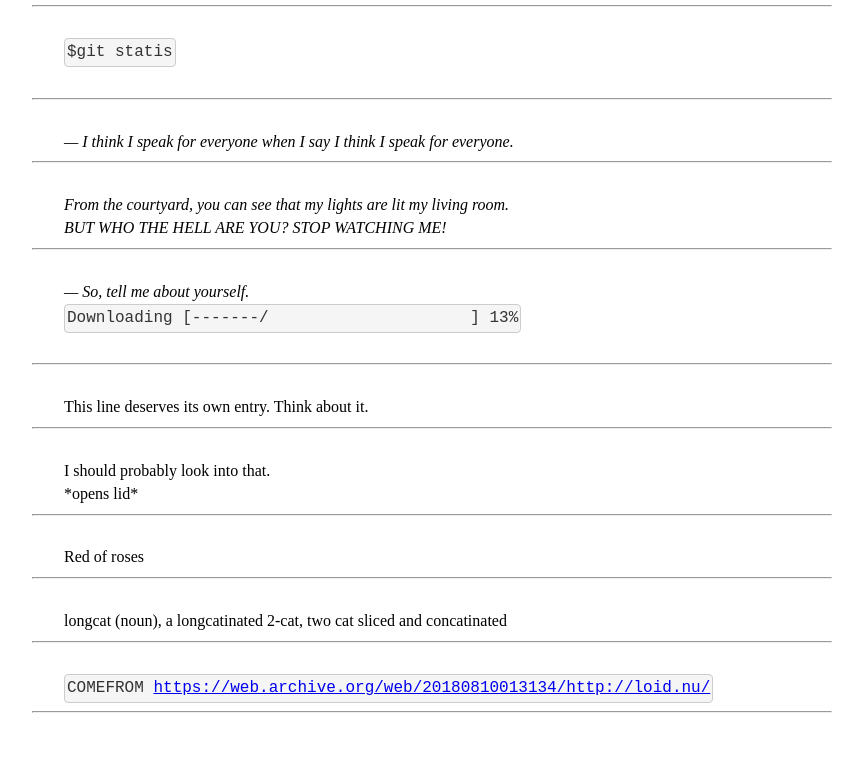
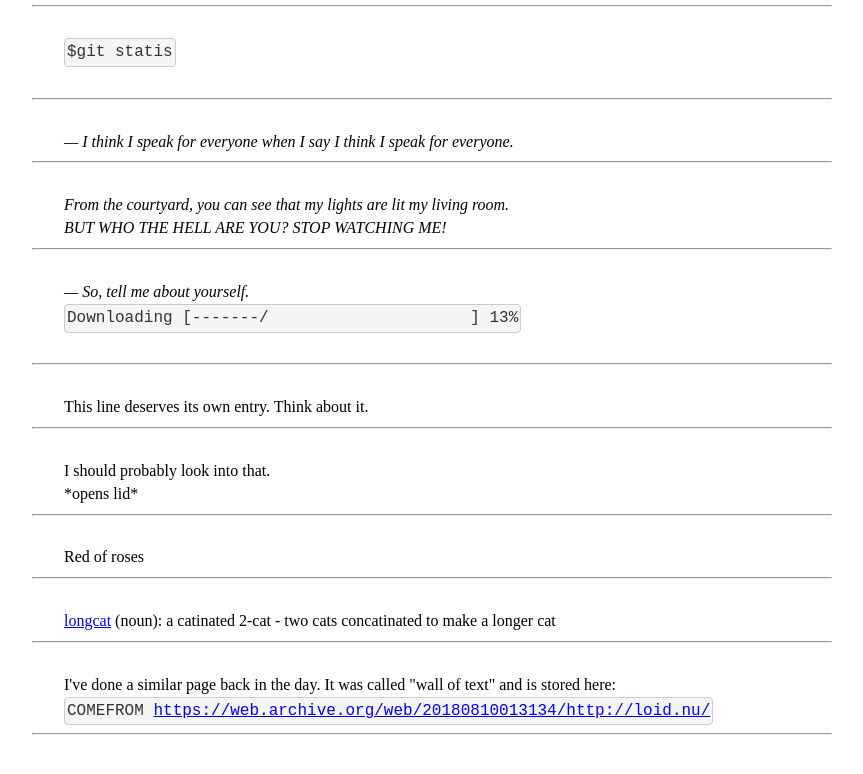
Before and after one commit to halpdesk/halpdesk.github.io, a plain HTML site: page shorts.html in a window 1280 px wide. Shown: the part 1476-2250 px from the top of the page, without its empty margins (8-871 px from the left). Drawn offline with Linux system fonts and the light colour scheme.

Commit message:
update shorts.html

```diff
--- a/shorts.html
+++ b/shorts.html
@@ -9,7 +9,7 @@
 <body>
     <a href="index.html">Home</a>
     <h1>Shorts</h1>
-    <p>Short stories or jokes that I've created alongside my existance.
+    <p>Short stories or jokes that I've created alongside my existence.
 
 
     </p>
@@ -96,9 +96,10 @@ Yes
         Red of roses</p>
     <hr>
     <p>
-        longcat (noun), a longcatinated 2-cat, two cat sliced and concatinated</p>
+        <a href="https://longc.at/longcat.html">longcat</a> (noun): a catinated 2-cat - two cats concatinated to make a longer cat</p>
     <hr>
     <p>
+        I've done a similar page back in the day. It was called "wall of text" and is stored here:
         <span class="cc">COMEFROM <a href="https://web.archive.org/web/20180810013134/http://loid.nu/" target="_blank">https://web.archive.org/web/20180810013134/http://loid.nu/</a></span></p>
     <hr>
 
```
